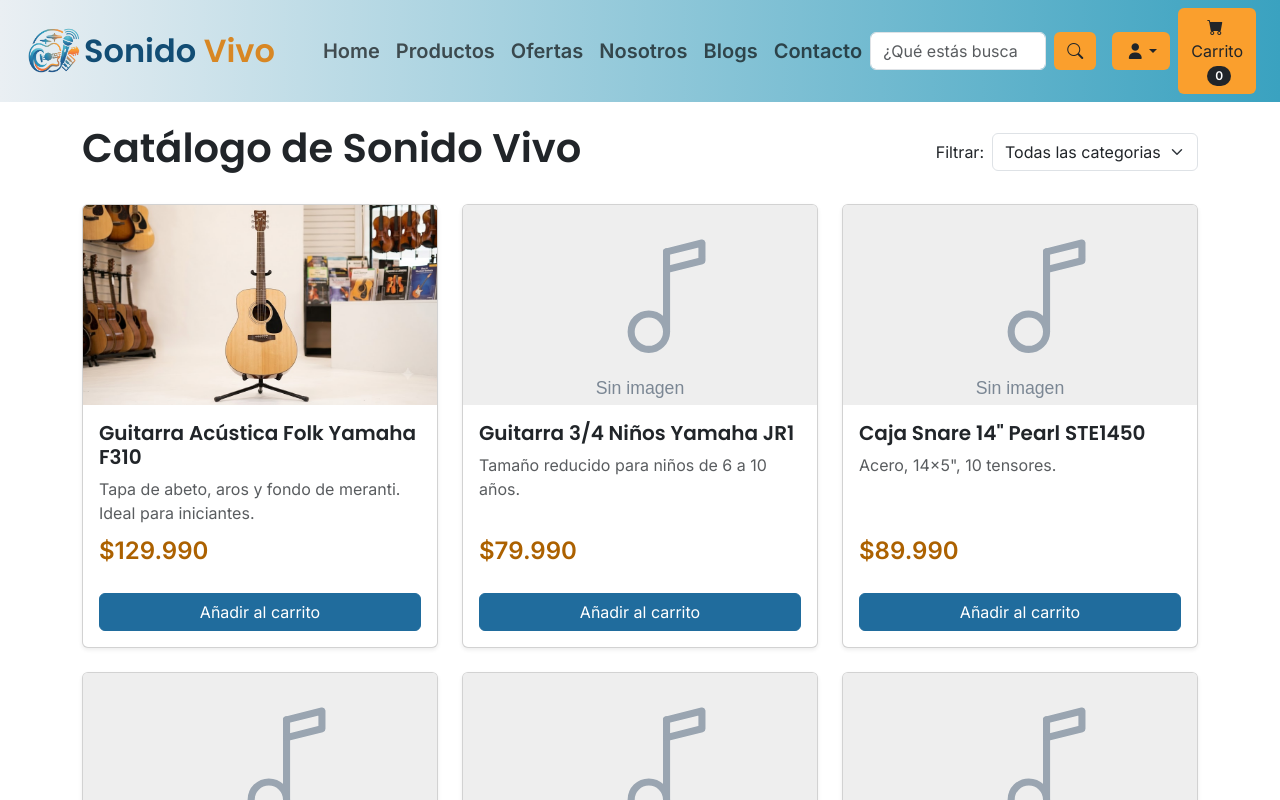
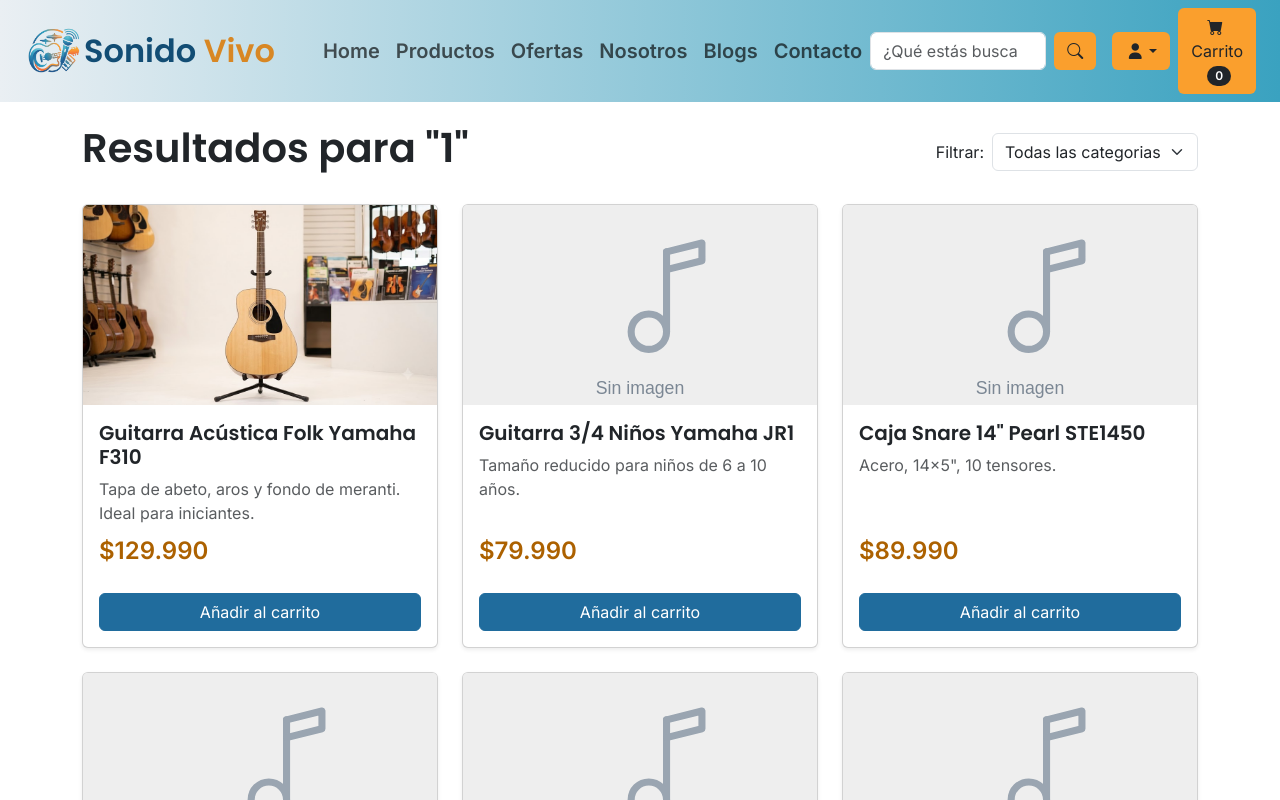
Before and after one commit to pepestack/Sonido-Vivo, a React (Vite) app: page /buscar/1 in a window 1280 px wide. Shown: the top 800 px of the page. Built offline with nearby package versions, Linux system fonts and the light colour scheme.

Commit message:
fix: mostrar en BarraCatalogo el título que recibe por props

```diff
--- a/src/components/organisms/BarraCatalogo/BarraCatalogo.jsx
+++ b/src/components/organisms/BarraCatalogo/BarraCatalogo.jsx
@@ -1,9 +1,10 @@
 import { Encabezado } from '../../molecules/Encabezado/Encabezado'
 import { FiltroCategoria } from '../../molecules/FiltroCategoria/FiltroCategoria'
 
+// titulo: lo arma la página según la URL (catálogo, categoría o búsqueda)
 export function BarraCatalogo(props) {
   return (
-    <Encabezado titulo="Catálogo de Sonido Vivo" claseTitulo="">
+    <Encabezado titulo={props.titulo} claseTitulo="">
       <FiltroCategoria valor={props.categoria} categorias={props.categorias} onCambiar={props.onCambiarCategoria} />
     </Encabezado>
   )
```
